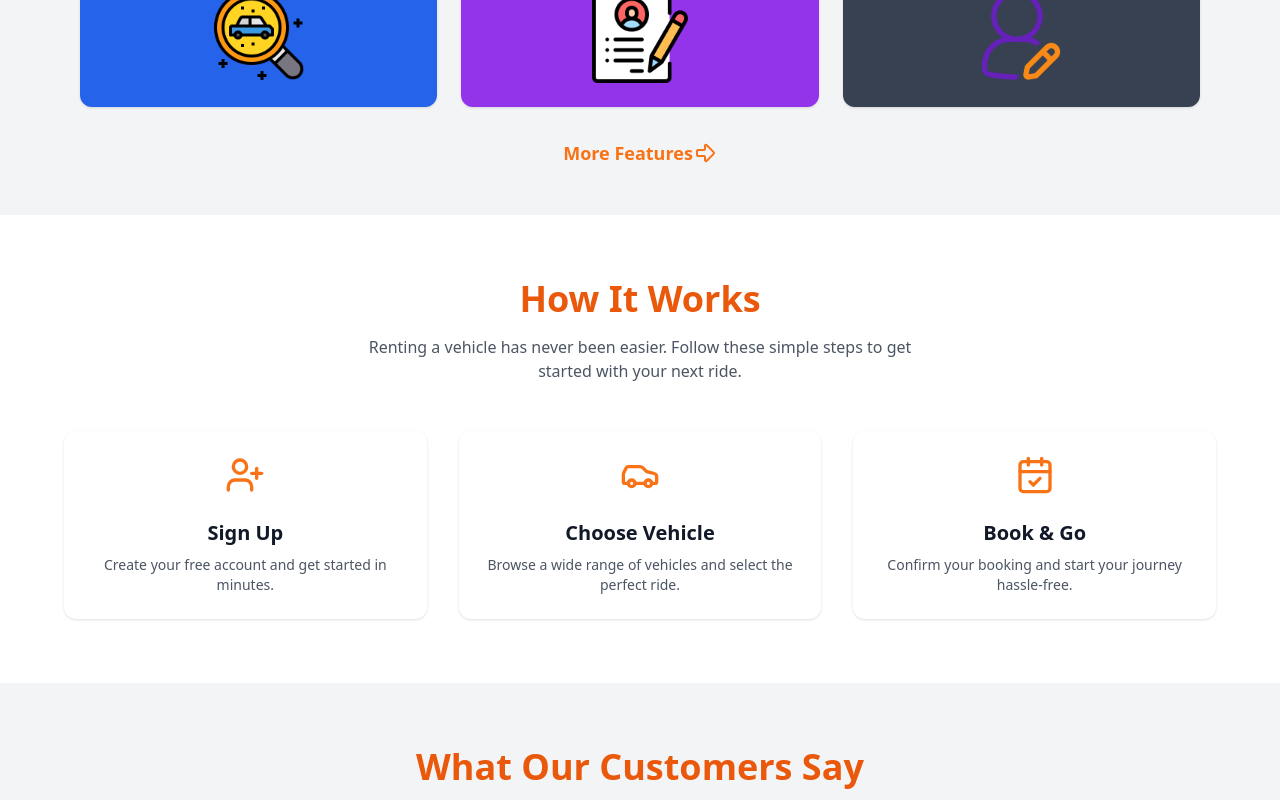
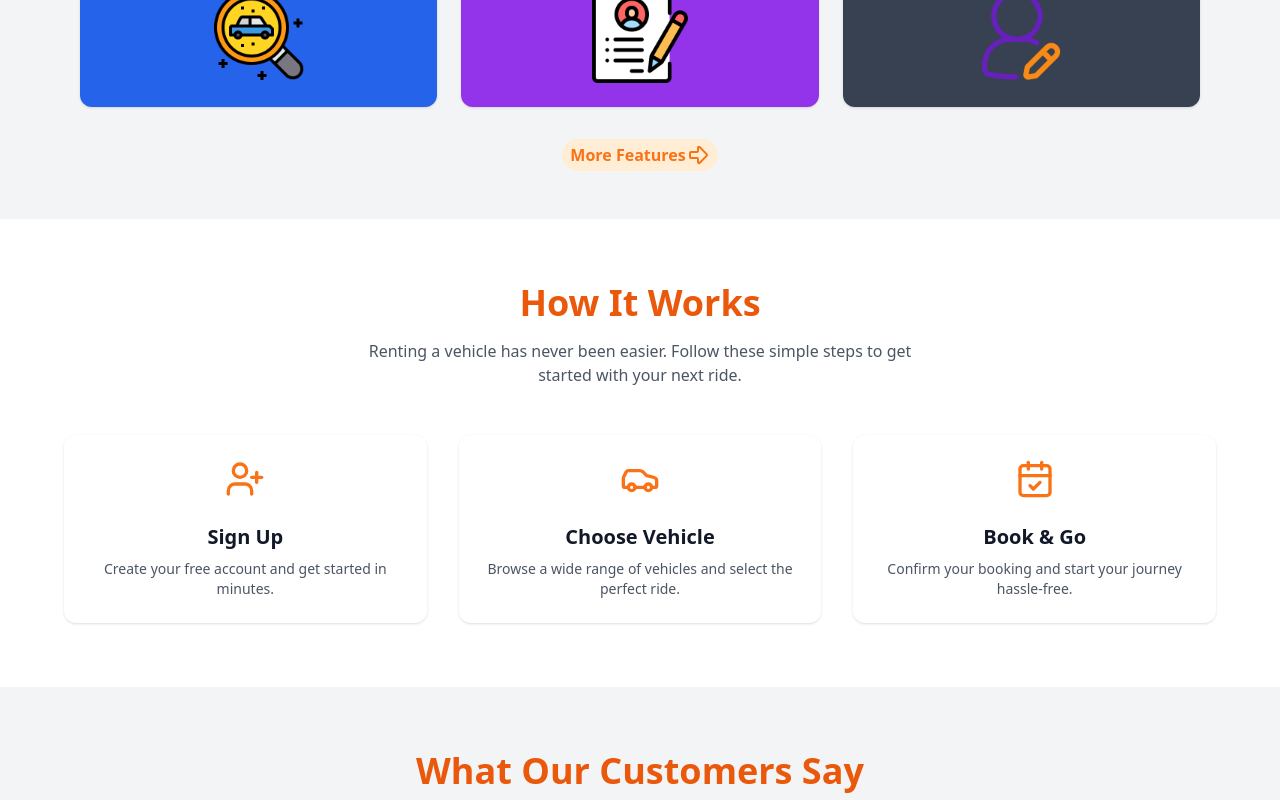
Before and after one commit to loganathanramsaran/Vehicle_Rental_App, a React (Vite) app in the folder client/: page / in a window 1280 px wide. Shown: the part 780-1580 px from the top of the page. Built offline with nearby package versions, Linux system fonts and the light colour scheme; no server answers.

Commit message:
Enhance Contact and Features sections with improved layout and user prompts

```diff
--- a/client/src/pages/Contact.jsx
+++ b/client/src/pages/Contact.jsx
@@ -23,9 +23,10 @@ function Contact() {
   return (
     <div className="px-10 py-16 mx-auto dark:bg-gray-900 dark:text-white">
       <Toaster position="top-right" />
-      <h1 className="text-3xl font-bold mb-4 text-center text-orange-600">
+      <h1 className="text-3xl font-bold text-center text-orange-600">
         Contact Us
       </h1>
+      <p className="text-center text-gray-700 mb-4 text-sm">Please submit your user experience and your valuable feedback!</p>
       <form onSubmit={handleSubmit} className="space-y-4 max-w-md mx-auto">
         <input
           name="name"
--- a/client/src/sections/Features.jsx
+++ b/client/src/sections/Features.jsx
@@ -1,7 +1,7 @@
 import { useContext } from "react";
 import { Link } from "react-router-dom";
 import { UserContext } from "../context/UserContext";
-import {ArrowBigRight} from "lucide-react"
+import { ArrowBigRight } from "lucide-react";
 
 import browseVehicles from "../assets/browseVehicle.png";
 import myBookings from "../assets/myBookings.png";
@@ -63,7 +63,9 @@ const Features = () => {
   return (
     <section id="features" className=" bg-gray-100 dark:bg-gray-900 py-12">
       <div className="text-center mb-12">
-        <h2 className="text-4xl font-bold text-orange-600 ">Explore Features</h2>
+        <h2 className="text-4xl font-bold text-orange-600 ">
+          Explore Features
+        </h2>
         <p className="text-gray-600 dark:text-gray-300 mt-2">
           Built for both customers and administrators
         </p>
@@ -85,10 +87,13 @@ const Features = () => {
           </Link>
         ))}
       </div>
-      <div className="flex justify-center text-lg items-center mt-8">
-      <Link to={'/dashboard'}>
-        <button className="flex items-center text-orange-500"><strong>More Features</strong><ArrowBigRight /></button>
-      </Link>
+      <div className="flex justify-center items-center mt-8">
+        <Link to={"/dashboard"}>
+          <button className="flex items-center text-orange-500 hover:text-white hover:bg-orange-500 bg-orange-100 px-2 py-1 rounded-full">
+            <strong>More Features</strong>
+            <ArrowBigRight />
+          </button>
+        </Link>
       </div>
     </section>
   );
```
